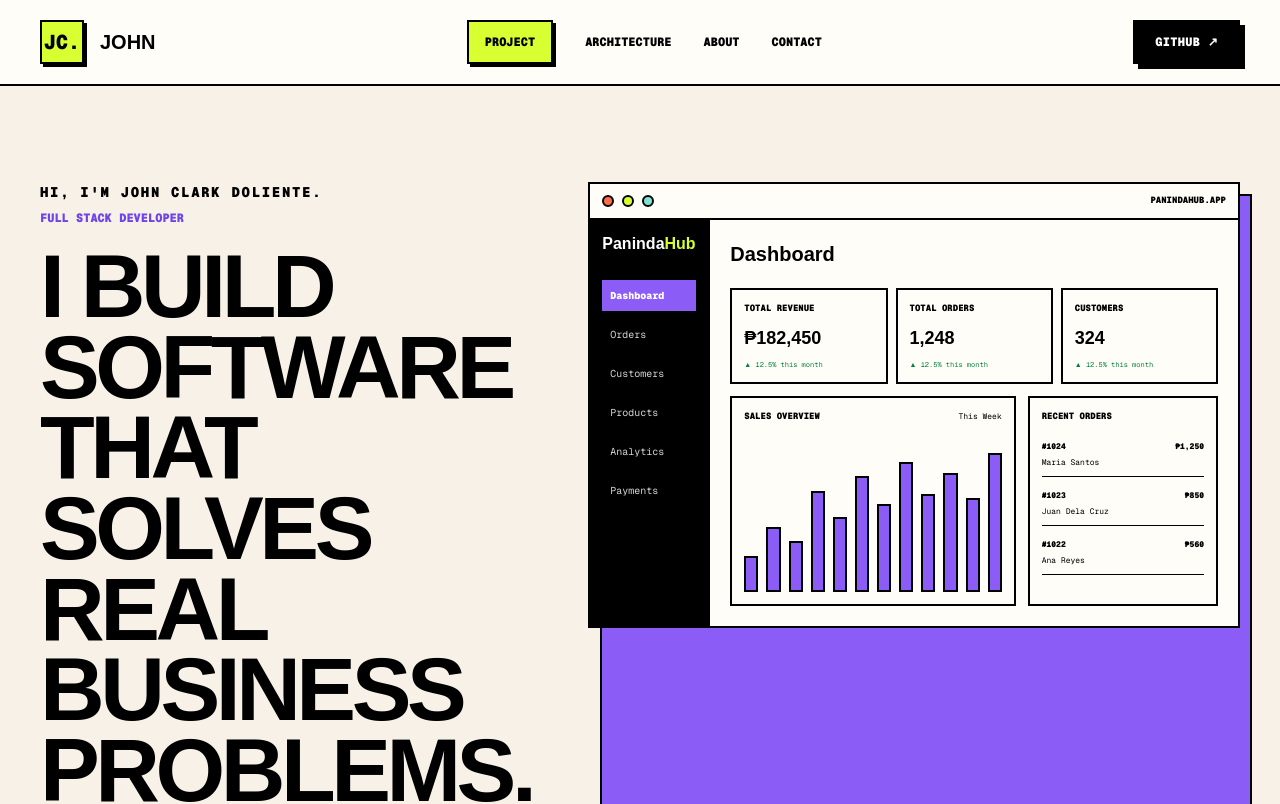
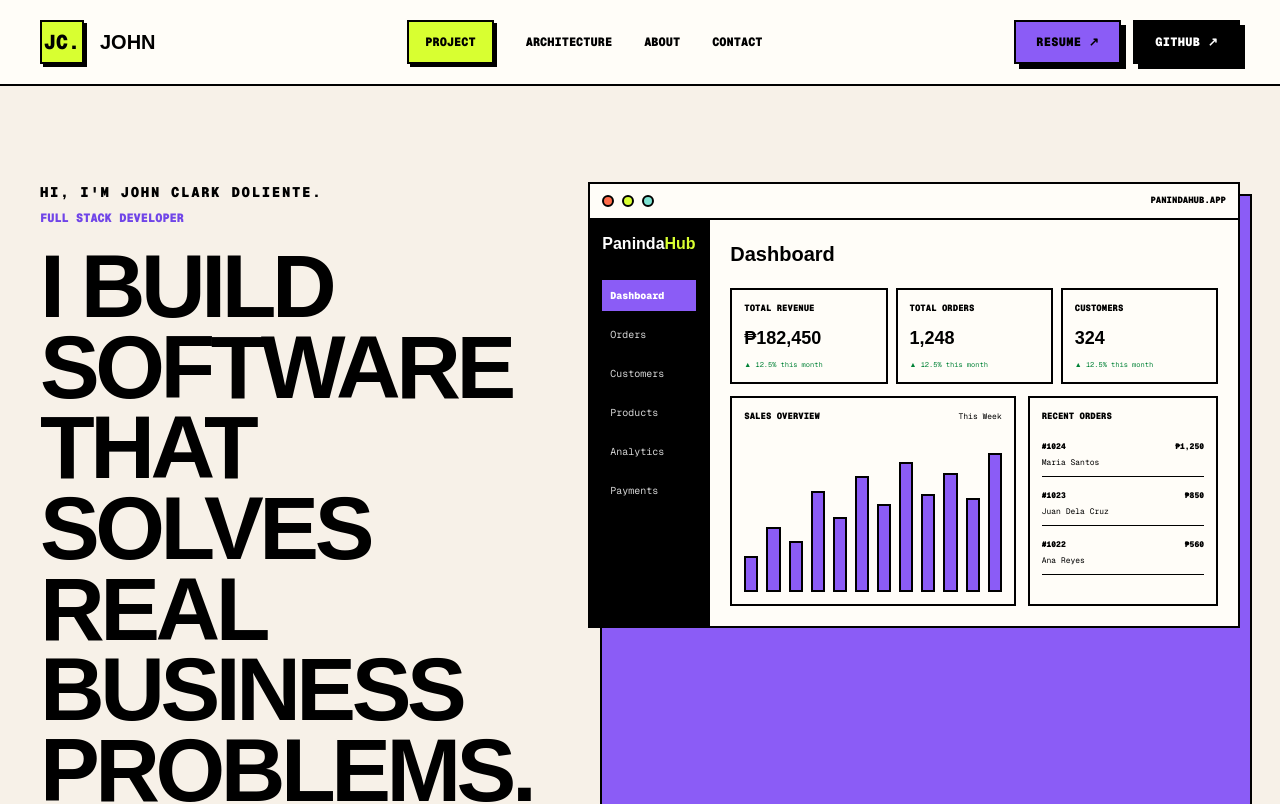
Before and after one commit to J0hnux/developer-portfolio, a Next.js app: page / in a window 1280 px wide. Shown: the top 804 px of the page. Built offline with nearby package versions, Linux system fonts and the light colour scheme.

Commit message:
feat(portfolio): add navbar resume button

```diff
--- a/app/page.tsx
+++ b/app/page.tsx
@@ -86,10 +86,12 @@ function BrutalButton({
   children,
   href,
   variant = "purple",
+  newTab = false,
 }: {
   children: React.ReactNode;
   href: string;
   variant?: "purple" | "orange" | "black" | "white";
+  newTab?: boolean;
 }) {
   const variants = {
     purple: "bg-[#8b5cf6] text-black",
@@ -101,6 +103,8 @@ function BrutalButton({
   return (
     <a
       href={href}
+      target={newTab ? "_blank" : undefined}
+      rel={newTab ? "noreferrer" : undefined}
       className={`
         inline-flex items-center justify-center
         border-2 border-black
@@ -576,9 +580,23 @@ export default function Home() {
             ))}
           </nav>
 
-          <BrutalButton href="https://github.com/J0hnux" variant="black">
-            GitHub ↗
-          </BrutalButton>
+          <div className="flex items-center gap-3">
+            <BrutalButton
+              href="https://drive.google.com/file/d/1M0KV1_xOqkff4f3xC4cfF21egK5ii6AP/view?usp=sharing"
+              variant="purple"
+              newTab
+            >
+              Resume ↗
+            </BrutalButton>
+
+            <BrutalButton
+              href="https://github.com/J0hnux"
+              variant="black"
+              newTab
+            >
+              GitHub ↗
+            </BrutalButton>
+          </div>
         </div>
       </header>
 
```
Also changed, not shown: 1 other file (tests, documents, lock files or other folders).
